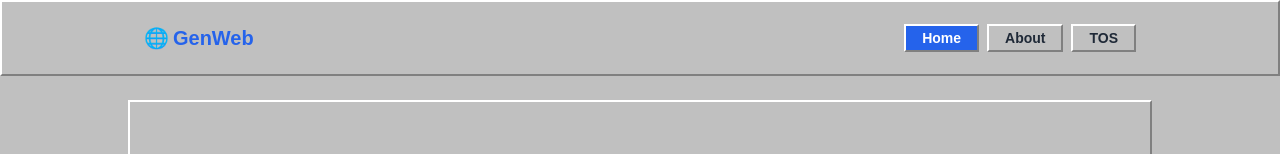
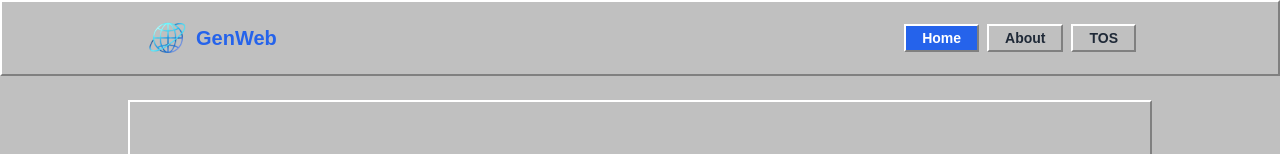
Before and after one commit to louispaulet/generative_website, a React (Vite) app in the folder generative_website_react/: page / in a window 1280 px wide. Shown: the top 154 px of the page. Built offline with nearby package versions, Linux system fonts and the light colour scheme.

Commit message:
update new website icon in the navbar

```diff
--- a/generative_website_react/src/components/Navbar.jsx
+++ b/generative_website_react/src/components/Navbar.jsx
@@ -11,7 +11,7 @@ export default function Navbar() {
         <div className="flex items-center justify-between h-16">
           <h1 className="text-xl font-bold text-blue-600">
             <Link to="/" className="hover:underline flex items-center space-x-1">
-              <span role="img" aria-label="logo">🌐</span>
+              <img src="/retro_browser_logo.webp" alt="logo" className="w-12 h-12" />
               <span>GenWeb</span>
             </Link>
           </h1>
```
